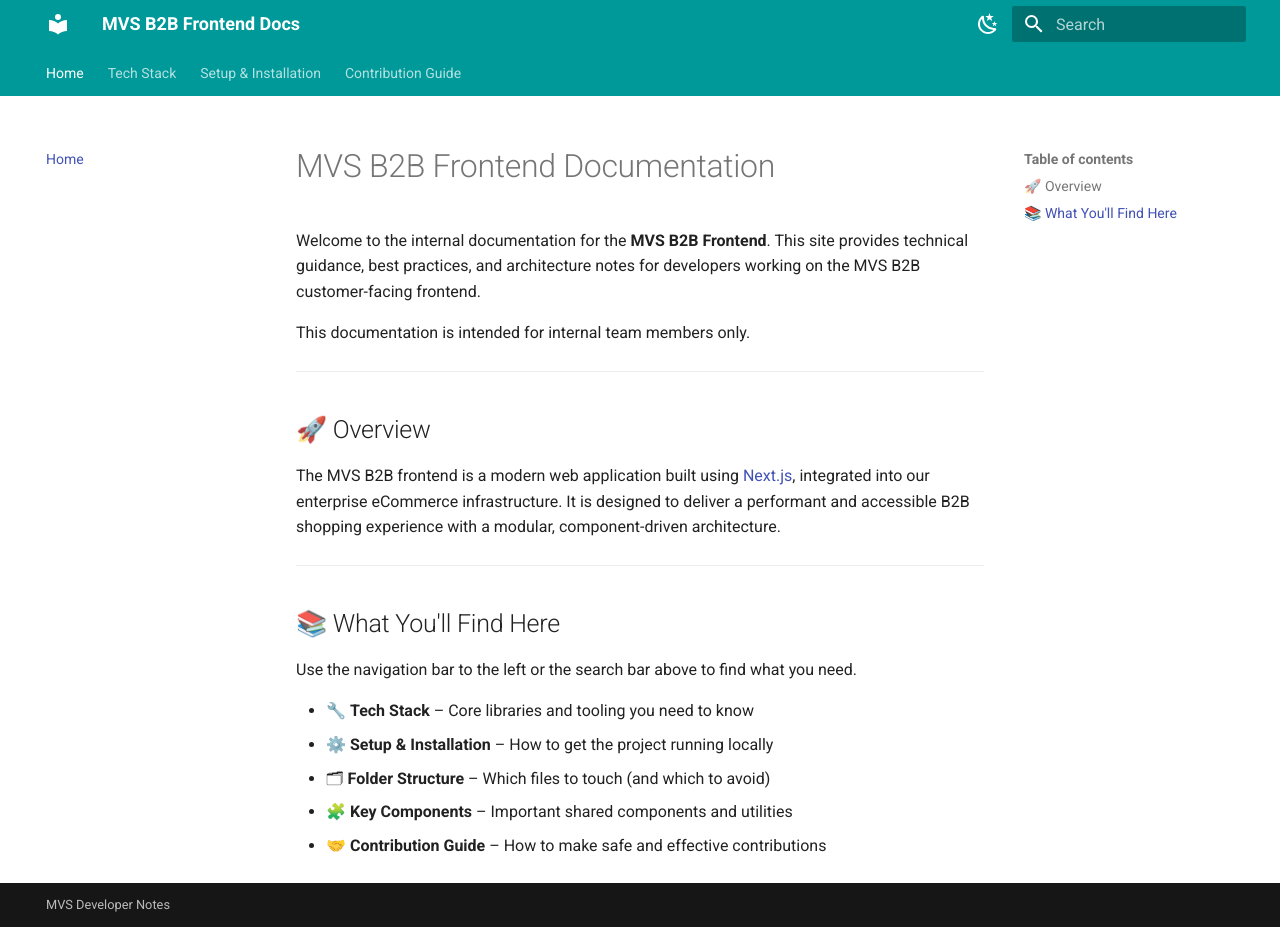
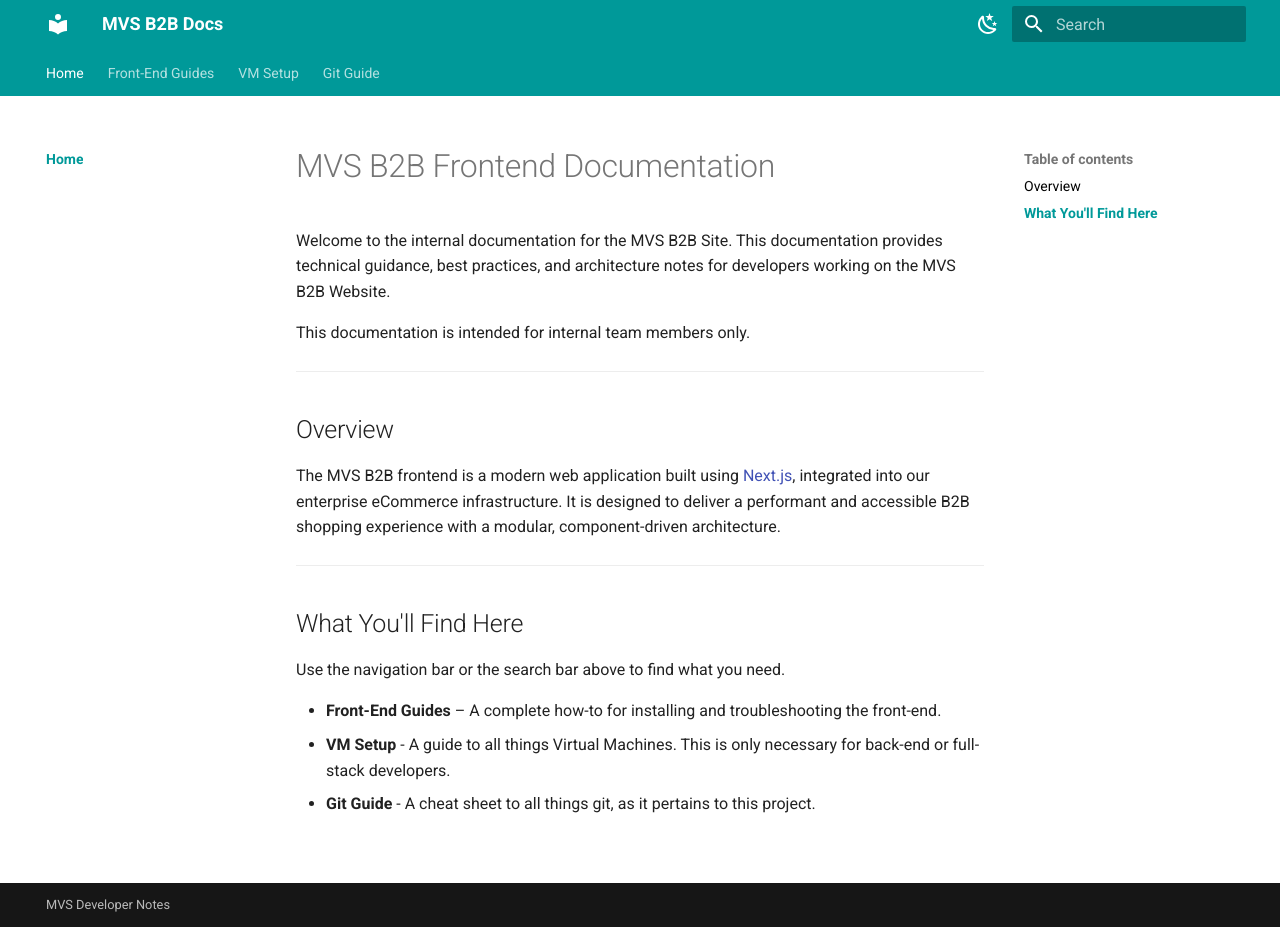
Before and after one commit to joshuatsmith96/mvs-b2b-mkdocs-v2, an MkDocs documentation site: the page built from docs/index.md, in a window 1280 px wide and 927 px high. Built offline with MkDocs 1.6.1 and Material for MkDocs 9.7.7, drawn with Linux system fonts in a browser that asks for light colours.

Commit message:
New nav structure and styles

```diff
--- a/docs/index.md
+++ b/docs/index.md
@@ -1,23 +1,21 @@
 # MVS B2B Frontend Documentation
 
-Welcome to the internal documentation for the **MVS B2B Frontend**. This site provides technical guidance, best practices, and architecture notes for developers working on the MVS B2B customer-facing frontend.
+Welcome to the internal documentation for the MVS B2B Site. This documentation provides technical guidance, best practices, and architecture notes for developers working on the MVS B2B Website.
 
 This documentation is intended for internal team members only.
 
 ---
 
-## 🚀 Overview
+## Overview
 
 The MVS B2B frontend is a modern web application built using [Next.js](https://nextjs.org/), integrated into our enterprise eCommerce infrastructure. It is designed to deliver a performant and accessible B2B shopping experience with a modular, component-driven architecture.
 
 ---
 
-## 📚 What You'll Find Here
+## What You'll Find Here
 
-Use the navigation bar to the left or the search bar above to find what you need.
+Use the navigation bar or the search bar above to find what you need.
 
-- 🔧 **Tech Stack** – Core libraries and tooling you need to know
-- ⚙️ **Setup & Installation** – How to get the project running locally
-- 🗂 **Folder Structure** – Which files to touch (and which to avoid)
-- 🧩 **Key Components** – Important shared components and utilities
-- 🤝 **Contribution Guide** – How to make safe and effective contributions
+- **Front-End Guides** – A complete how-to for installing and troubleshooting the front-end.
+- **VM Setup** - A guide to all things Virtual Machines. This is only necessary for back-end or full-stack developers.
+- **Git Guide** - A cheat sheet to all things git, as it pertains to this project.
--- a/docs/stylesheets/custom-colors.css
+++ b/docs/stylesheets/custom-colors.css
@@ -1,33 +1,46 @@
 /* Light mode (default) */
 [data-md-color-scheme="light"] {
-  --md-primary-fg-color: #009999;
-  --md-primary-bg-color: #ffffff;
-  --md-primary-fg-color: #009999; /* Example: Keep primary color the same */
-  --md-default-bg-color: #ffffff;
-  --md-default-fg-color: #212121;
-  --md-code-bg-color: #f5f5f5;
-  --md-code-fg-color: #1e1e1e;
-   --md-typeset-heading-color: #000000;
+  --md-primary-bg-color: #ffffff; /* Navigation text color */
+  --md-primary-fg-color: #009999; /* Navigation BG color */
+  --md-default-bg-color: #ffffff; /* Page background color */
+  --md-code-bg-color: rgb(224, 224, 224); /* Main Code BG Color */
+  --md-code-fg-color: #1e1e1e; /* Main Code Text Color */
 }
 
 /* Dark mode (slate) */
 [data-md-color-scheme="slate"] {
-  --md-primary-fg-color: #007c7c; /* Example: Keep primary color the same */
-  --md-primary-bg-color: #ffffff;
+  --md-primary-fg-color: #007c7c;
+  --md-primary-bg-color: #ffffff; /* Navigation text color */
   --md-accent-fg-color: #33cccc;
-  --md-default-bg-color: #222222;
-  --md-default-fg-color: #ffffff;
+  --md-default-bg-color: #222222; /* Main Background Color */
 
-  --md-typeset-color: #ffffff;
-  --md-typeset-heading-color: #000000;
-  --md-header-fg-color: #ffffff;
-  --md-header-bg-color: #121212;
-  --md-sidebar-fg-color: #ffffff;
-  --md-sidebar-bg-color: #121212;
-  --md-nav-fg-color: #ffffff;
-  --md-nav-bg-color: #121212;
-  --md-tabs-fg-color: #ffffff;
-  --md-tabs-bg-color: #121212;
-  --md-code-bg-color: #454545;
-  --md-code-fg-color: #ffffff;
+  --md-typeset-color: #ffffff; /* Paragraph and subheader text color */
+  --md-code-bg-color: #454545; /* Main Code BG Color */
+  --md-code-fg-color: #ffffff; /* Main Code Text Color */
 }
+
+/* Light mode left sidebar text */
+[data-md-color-scheme="light"] .md-nav__link {
+  color: #000000;
+}
+
+[data-md-color-scheme="light"] .md-nav__link:hover,
+[data-md-color-scheme="light"] .md-nav__link--active {
+  color: #009999;
+  font-weight: bold;
+}
+
+
+
+
+
+/* Dark mode left sidebar text */
+[data-md-color-scheme="slate"] .md-nav__link {
+  color: #ffffff;
+}
+
+[data-md-color-scheme="slate"] .md-nav__link:hover,
+[data-md-color-scheme="slate"] .md-nav__link--active {
+  color: #ffdb66;
+  font-weight: bold;
+}
--- a/mkdocs.yml
+++ b/mkdocs.yml
@@ -1,4 +1,4 @@
-site_name: MVS B2B Frontend Docs
+site_name: MVS B2B Docs
 site_url: https://mvsb2b.example.com
 
 theme:
@@ -35,11 +35,14 @@ markdown_extensions:
 
 nav:
   - Home: index.md
-  - Tech Stack: techstack.md
-  - Setup & Installation: setup.md
-  # - Folder Structure: folders.md
-  # - Key Components: components.md
-  - Contribution Guide: contribution.md
+  - Front-End Guides:
+    - Project Information: project-info.md
+    - Setup & Install: front-end-setup.md
+    - Troubleshooting: front-end-troubleshooting.md
+  - VM Setup:
+    - Toolkit Setup: toolkit-setup.md
+    - VM / Toolkit Troubleshooting: toolkit-trouble-shoot.md
+  - Git Guide: git-guide.md
 
 extra_css:
   - stylesheets/custom-colors.css
```
Also changed, not shown: docs/front-end-troubleshooting.md (added, +18 -0 lines), docs/toolkit-setup.md (added, +178 -0 lines), docs/toolkit-trouble-shoot.md (added, +31 -0 lines), docs/front-end-setup.md (renamed from docs/setup.md), docs/git-guide.md (renamed from docs/contribution.md), docs/project-info.md (renamed from docs/techstack.md).
